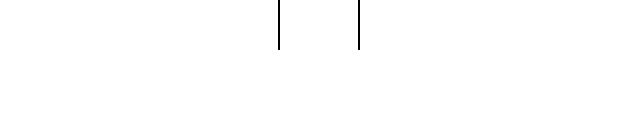
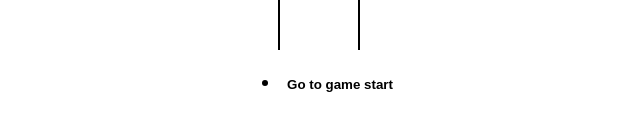
Before and after one commit to AakashDhanyamraju/tictactoe, a React (Vite) app: page / in a window 1280 px wide. Shown: the part 378-508 px from the top of the page, without its empty margins (320-960 px from the left). Built offline with nearby package versions, Linux system fonts and the light colour scheme.

Commit message:
game History done

```diff
--- a/src/App.jsx
+++ b/src/App.jsx
@@ -2,6 +2,7 @@
 import Board from "./components/Board";
 import { calculateWinner } from "./helpers";
 import "./styles/root.scss";
+import History from "./components/History"
 
 
 
@@ -38,11 +39,16 @@
 
 
     };
+
+    const moveTo =(move)=>{
+      setCurrentMove(move)
+    }
   return(
     <div className="app">
       <h1>TIC TAC TOE</h1>
       <h2>{ message }</h2>
       <Board board = {current.board} handleSquareClick = {handleSquareClick}></Board>
+      <History history={history} moveTo={moveTo} currentMove={currentMove}/>
     </div>
   );
 };
--- /dev/null
+++ b/src/components/History.jsx
@@ -0,0 +1,21 @@
+import React from "react";
+
+const History=({history,moveTo, currentMove})=>{
+return (
+  <ul>
+    {history.map((_,move) => {
+      return(<li key={move}>
+        <button
+        style={{
+            fontWeight : move == currentMove ? 'bold' : 'normal',
+        }}
+        type="button" onClick={()=>{
+            moveTo(move)
+        }}>{ move == 0? `Go to game start`: `Go to move#${move}`}</button>
+      </li>);
+    })}
+  </ul>
+);
+
+}
+export default History
```
